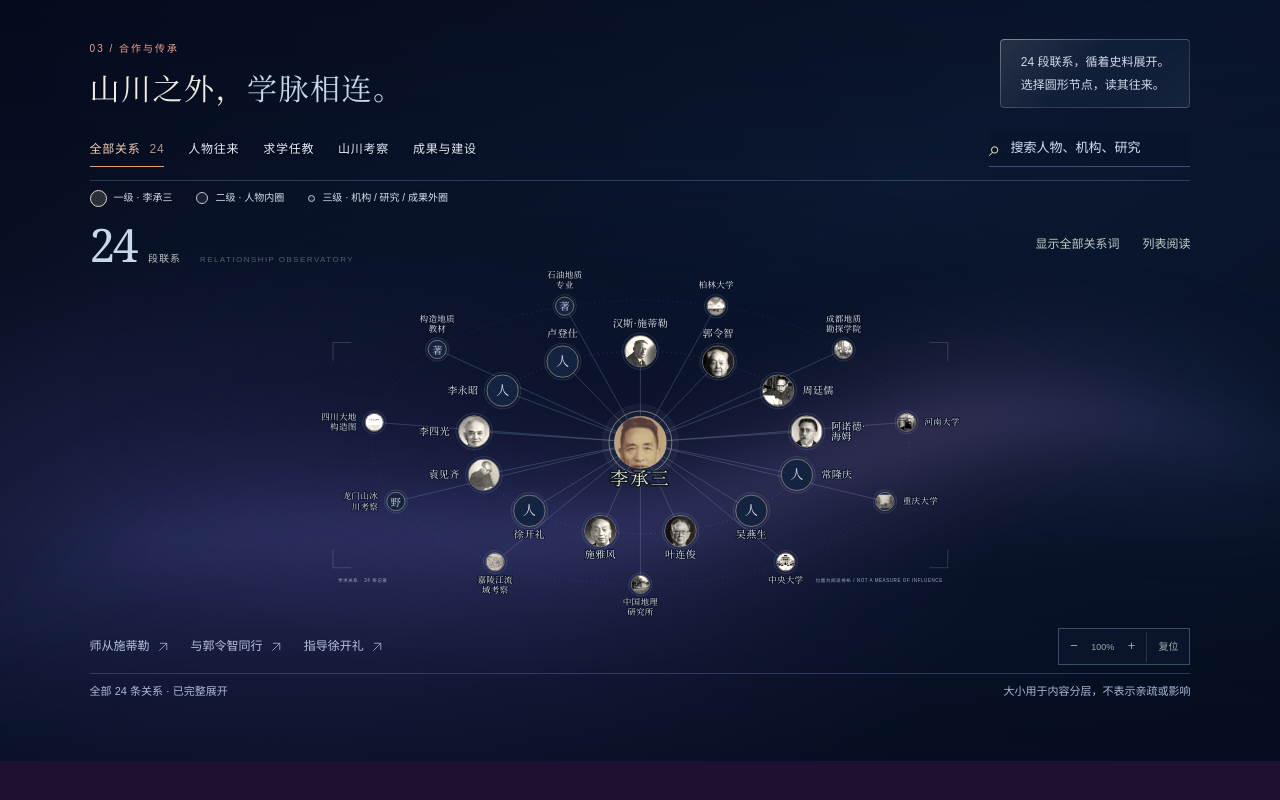
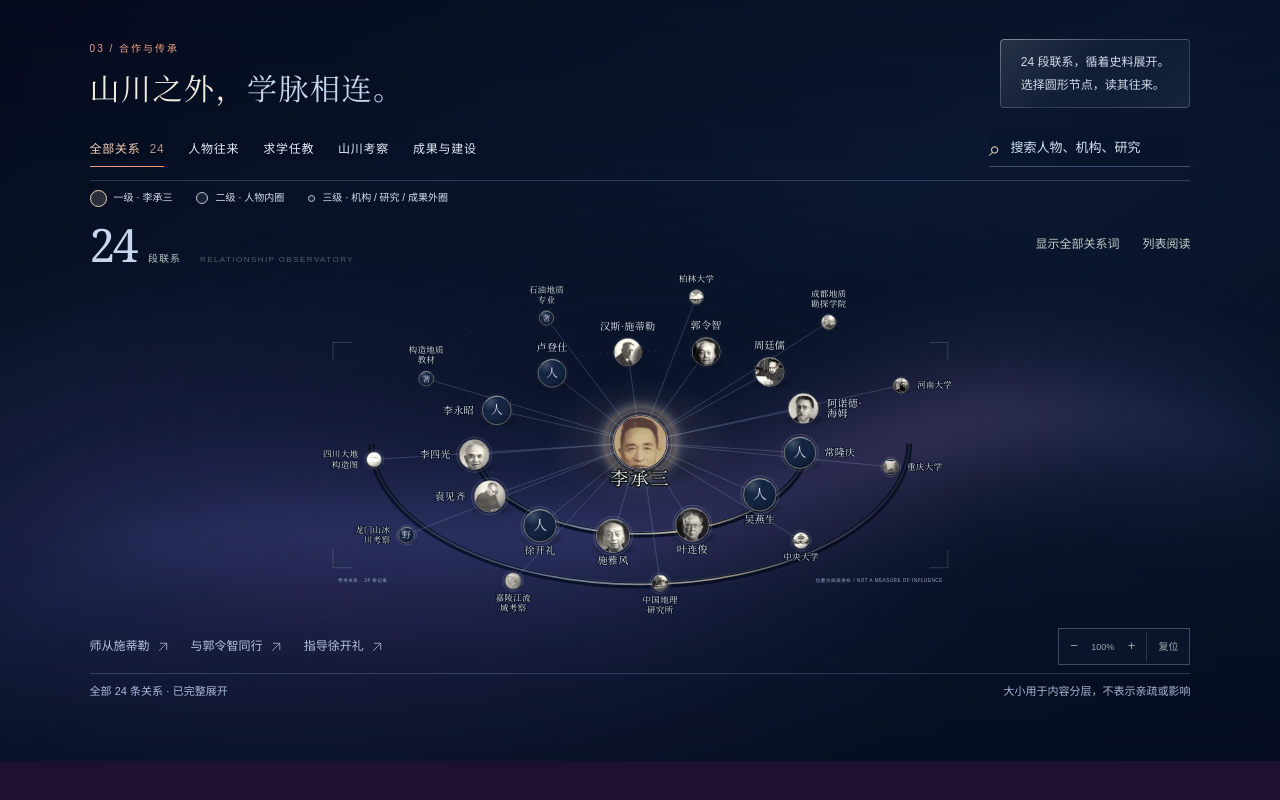
Before and after one commit to Ppzh-Wick/normal, a React (Vite) app in the folder experiments/experiment-2/: page / in a window 1280 px wide. Shown: the part 3731-4531 px from the top of the page. Built offline with nearby package versions, Linux system fonts and the light colour scheme.

Commit message:
Add tilted orbital depth and restrained static sphere lighting to the two-ring atlas

```diff
--- a/experiments/experiment-2/scripts/verify-node-hierarchy.mjs
+++ b/experiments/experiment-2/scripts/verify-node-hierarchy.mjs
@@ -8,14 +8,14 @@ const check=(name,value)=>{assert.ok(value,name);results.push(name);console.log(
 async function state(page){return page.locator('.atlas-atlas').evaluate(atlas=>{
  const svg=atlas.querySelector('svg.atlas-complete-network,svg.atlas-network'),compact=atlas.classList.contains('atlas-has-focus');
  const circle=el=>{const m=el.getScreenCTM(),p=new DOMPoint(+el.getAttribute('cx'),+el.getAttribute('cy')).matrixTransform(m);return{x:p.x,y:p.y,r:+el.getAttribute('r')*Math.hypot(m.a,m.b)};};
- const nodes=[...svg.querySelectorAll('.atlas-node')].map(n=>({id:n.dataset.relationId,tier:+n.dataset.nodeTier,selected:n.getAttribute('aria-pressed')==='true',base:(+n.querySelector('.atlas-node-disc').getAttribute('r')-1)*2,ringError:(()=>{const r=svg.querySelector('[data-tier-ring="'+n.dataset.nodeTier+'"]'),d=n.querySelector('.atlas-node-disc');return r?Math.abs(((+d.getAttribute('cx')-620)/+r.getAttribute('rx'))**2+((+d.getAttribute('cy')-205)/+r.getAttribute('ry'))**2-1):0;})(),disc:circle(n.querySelector('.atlas-node-disc')),names:[...n.querySelectorAll('.atlas-complete-name,.atlas-node-name')].map(t=>{const r=t.getBoundingClientRect();return{x:r.x,y:r.y,w:r.width,h:r.height};}),hit:n.querySelector('.atlas-node-hit').getBoundingClientRect().width}));
+ const nodes=[...svg.querySelectorAll('.atlas-node')].map(n=>({id:n.dataset.relationId,tier:+n.dataset.nodeTier,selected:n.getAttribute('aria-pressed')==='true',depth:n.querySelector('.atlas-node-depth')?.transform.baseVal.consolidate()?.matrix.a||1,base:(+n.querySelector('.atlas-node-disc').getAttribute('r')-1)*2,ringError:(()=>{const r=svg.querySelector('[data-tier-ring="'+n.dataset.nodeTier+'"]'),d=n.querySelector('.atlas-node-disc');if(!r)return 0;const a=-(+r.dataset.orbitAngle||0)*Math.PI/180,dx=+d.getAttribute('cx')-620,dy=+d.getAttribute('cy')-205,x=dx*Math.cos(a)-dy*Math.sin(a),y=dx*Math.sin(a)+dy*Math.cos(a);return Math.abs((x/+r.getAttribute('rx'))**2+(y/+r.getAttribute('ry'))**2-1);})(),disc:circle(n.querySelector('.atlas-node-disc')),names:[...n.querySelectorAll('.atlas-complete-name,.atlas-node-name')].map(t=>{const r=t.getBoundingClientRect();return{x:r.x,y:r.y,w:r.width,h:r.height};}),hit:n.querySelector('.atlas-node-hit').getBoundingClientRect().width}));
  const core=svg.querySelector('.atlas-core-portrait image').getBoundingClientRect();
  const name=svg.querySelector('.atlas-core-name').getBoundingClientRect();
- return {nodes,core:{x:core.x,y:core.y,w:core.width,h:core.height},coreName:{x:name.x,y:name.y,w:name.width,h:name.height},compact,documentWidth:document.documentElement.scrollWidth,width:innerWidth,legend:atlas.querySelector('.atlas-hierarchy-key').getBoundingClientRect().width};
+ return {nodes,unit:Math.hypot(svg.getScreenCTM().a,svg.getScreenCTM().b),orbitAnimations:svg.querySelector('.atlas-orbit-theatre')?.getAnimations({subtree:true}).length||0,core:{x:core.x,y:core.y,w:core.width,h:core.height},coreName:{x:name.x,y:name.y,w:name.width,h:name.height},compact,documentWidth:document.documentElement.scrollWidth,width:innerWidth,legend:atlas.querySelector('.atlas-hierarchy-key').getBoundingClientRect().width};
  });}
 function collides(rect,circle){return Math.hypot(circle.x-Math.max(rect.x,Math.min(circle.x,rect.x+rect.w)),circle.y-Math.max(rect.y,Math.min(circle.y,rect.y+rect.h)))<circle.r-1;}
 async function inspect(page,label,overview=true){
- const s=await state(page);if(overview)check(label+' same-tier nodes share their ring',s.nodes.every(n=>n.ringError<1e-8));check(label+' center is largest',s.nodes.every(n=>s.core.w>n.disc.r*2));
+ const s=await state(page);if(overview){check(label+' same-tier nodes share their ring',s.nodes.every(n=>n.ringError<1e-8));check(label+' final rendered depth and selection size',s.nodes.every(n=>Math.abs(n.disc.r-(n.base/2+1)*n.depth*(n.selected?1.55:1)*s.unit)<.15));check(label+' decorative orbit has no continuous animation',s.orbitAnimations===0);const people=s.nodes.filter(n=>n.tier===2),entities=s.nodes.filter(n=>n.tier===3);if(people.length&&entities.length)check(label+' people remain larger than entities',Math.min(...people.map(n=>n.disc.r))>Math.max(...entities.map(n=>n.disc.r)));}check(label+' center is largest',s.nodes.every(n=>s.core.w>n.disc.r*2));
  for(const n of s.nodes)check(label+' radius '+n.id,n.base===(overview?(n.tier===2?60:34):(n.tier===2?78:44)));
  if(!s.compact){
   const clashes=[];for(const n of s.nodes)for(const r of n.names)for(const other of s.nodes)if(n.id!==other.id&&collides(r,other.disc))clashes.push(n.id+' / '+other.id);
--- /dev/null
+++ b/experiments/experiment-2/src/components/OrbitTheatre.jsx
@@ -0,0 +1,29 @@
+import React from 'react';
+import {RINGS,ORBIT_TILT} from './relationHierarchy.mjs';
+
+// Static SVG lighting, not a simulated solar system or a claim about influence.
+// No canvas, frame loop, pointer tracker or additional animation dependency.
+export function OrbitLightDefs({uid}){
+ return <defs>
+  <radialGradient id={`${uid}-star-light`}><stop stopColor="#f7dfb7" stopOpacity=".22"/><stop offset=".42" stopColor="#e6c69b" stopOpacity=".09"/><stop offset="1" stopColor="#a4badc" stopOpacity="0"/></radialGradient>
+  <radialGradient id={`${uid}-star-corona`}><stop offset=".55" stopColor="#fff1d1" stopOpacity="0"/><stop offset=".73" stopColor="#eed6b0" stopOpacity=".26"/><stop offset=".88" stopColor="#c5d8ef" stopOpacity=".06"/><stop offset="1" stopColor="#c5d8ef" stopOpacity="0"/></radialGradient>
+  <radialGradient id={`${uid}-sphere-light`} cx="28%" cy="20%" r="86%"><stop stopColor="#ffffff" stopOpacity=".2"/><stop offset=".36" stopColor="#ffffff" stopOpacity="0"/><stop offset=".7" stopColor="#071021" stopOpacity=".02"/><stop offset="1" stopColor="#020614" stopOpacity=".35"/></radialGradient>
+  <radialGradient id={`${uid}-planet-shadow`}><stop stopColor="#010510" stopOpacity=".65"/><stop offset="1" stopColor="#010510" stopOpacity="0"/></radialGradient>
+  <linearGradient id={`${uid}-orbit-near`} x1="0%" y1="0%" x2="100%" y2="0%"><stop stopColor="#71829f" stopOpacity=".16"/><stop offset=".35" stopColor="#bccfe5" stopOpacity=".7"/><stop offset=".65" stopColor="#ead7b5" stopOpacity=".82"/><stop offset="1" stopColor="#71829f" stopOpacity=".14"/></linearGradient>
+  <linearGradient id={`${uid}-orbit-far`} x1="0%" y1="0%" x2="100%" y2="0%"><stop stopColor="#8aa2c5" stopOpacity=".22"/><stop offset=".5" stopColor="#718bb4" stopOpacity=".28"/><stop offset="1" stopColor="#8aa2c5" stopOpacity=".18"/></linearGradient>
+ </defs>;
+}
+export const OrbitTheatre=React.memo(function OrbitTheatre({uid,compact}){
+ const rings=RINGS[compact?'compact':'full'];
+ return <g className="atlas-orbit-theatre" aria-hidden="true" pointerEvents="none">
+  <ellipse className="atlas-star-ground" cx="620" cy="257" rx="144" ry="38" fill={`url(#${uid}-planet-shadow)`}/>
+  <ellipse cx="620" cy="205" rx="190" ry="132" fill={`url(#${uid}-star-light)`}/>
+  {[['2',rings.people],['3',rings.other]].map(([tier,{rx,ry}])=><g key={tier} className={`atlas-orbit-plane tier-${tier}`} transform={`rotate(${ORBIT_TILT} 620 205)}`}>
+   <ellipse className="atlas-orbit-measure" data-tier-ring={tier} data-orbit-angle={ORBIT_TILT} cx="620" cy="205" rx={rx} ry={ry}/>
+   <path className="atlas-orbit-back" d={`M${620-rx} 205 A${rx} ${ry} 0 0 1 ${620+rx} 205`} stroke={`url(#${uid}-orbit-far)`}/>
+   <path className="atlas-orbit-front-bed" d={`M${620-rx} 207 A${rx} ${ry} 0 0 0 ${620+rx} 207`}/>
+   <path className="atlas-orbit-front" d={`M${620-rx} 205 A${rx} ${ry} 0 0 0 ${620+rx} 205`} stroke={`url(#${uid}-orbit-near)`}/>
+   <path className="atlas-orbit-front-rim" d={`M${620-rx} 204 A${rx} ${ry-3} 0 0 0 ${620+rx} 204`} stroke={`url(#${uid}-orbit-near)`}/>
+  </g>)}
+ </g>;
+});
--- a/experiments/experiment-2/src/components/RelationshipAtlas.jsx
+++ b/experiments/experiment-2/src/components/RelationshipAtlas.jsx
@@ -1,10 +1,11 @@
 import React, { useMemo, useRef, useState, useId, useEffect } from 'react';
 import './RelationshipAtlas.css';
+import {OrbitTheatre,OrbitLightDefs} from './OrbitTheatre.jsx';
 import { portraitScale, centerPortraitScale, portraitTransform, pairCamera } from './relationFocus.mjs';
 
 const CURATED = ['stille', 'berlin', 'chengdu', 'sichuan-map', 'jialing', 'guo-lingzhi', 'zhou-tingru', 'arnold-heim'];
 const SLOTS = [[480,70],[750,105],[840,255],[740,400],[480,425],[220,400],[120,255],[210,105]];
-import { HIERARCHY, nodeTier, nodeGeometry, radialSlot, overviewNameLayout, overviewCoreNameY, RINGS } from './relationHierarchy.mjs';
+import { HIERARCHY, nodeTier, nodeGeometry, radialSlot, overviewNameLayout, overviewCoreNameY, nodeDepthScale } from './relationHierarchy.mjs';
 const CATEGORY_MARKS = {people:'人',institutions:'校',research:'野',works:'著'};
 const HOME_VIEW = { x:0, y:0, scale:1 };
 
@@ -32,7 +33,7 @@ const SurveyPlate = React.memo(function SurveyPlate({ count }) {
 function layoutEdgeLabels(nodes, compact=false, selectedId=null){
  const centerScale=centerPortraitScale(selectedId),centerRadius=HIERARCHY.overview.center.aura*centerScale;
  const boxes=[{x:620-centerRadius,y:205-centerRadius,w:centerRadius*2,h:centerRadius*2+30}];
- nodes.forEach((n,i)=>{const[x,y]=radialSlot(i,compact,nodes),radius=nodeGeometry(n).halo*portraitScale(selectedId,n.id)+3;boxes.push({x:x-radius,y:y-radius,w:radius*2,h:radius*2});const label=overviewNameLayout(n,i,compact,selectedId===n.id,nodes),w=Math.max(...label.lines.map(l=>l.length))*label.size+10;boxes.push({x:label.anchor==='start'?label.x-5:label.anchor==='end'?label.x-w+5:label.x-w/2,y:label.y-label.size,w,h:label.lines.length*20+5});});
+ nodes.forEach((n,i)=>{const[x,y]=radialSlot(i,compact,nodes),radius=nodeGeometry(n).halo*nodeDepthScale(n,i,compact,nodes)*portraitScale(selectedId,n.id)+3;boxes.push({x:x-radius,y:y-radius,w:radius*2,h:radius*2});const label=overviewNameLayout(n,i,compact,selectedId===n.id,nodes),w=Math.max(...label.lines.map(l=>l.length))*label.size+10;boxes.push({x:label.anchor==='start'?label.x-5:label.anchor==='end'?label.x-w+5:label.x-w/2,y:label.y-label.size,w,h:label.lines.length*20+5});});
  const overlap=(a,b)=>Math.max(0,Math.min(a.x+a.w,b.x+b.w)-Math.max(a.x,b.x))*Math.max(0,Math.min(a.y+a.h,b.y+b.h)-Math.max(a.y,b.y));
  return nodes.map((n,i)=>{const[x,y]=radialSlot(i,compact,nodes),dx=x-620,dy=y-205,len=Math.hypot(dx,dy),w=n.relation.length*14+8;let best=null;
   for(const t of (nodeTier(n)===2?[.57,.43,.7,.33,.8]:[.68,.78,.58,.87,.48,.38]))for(const shift of [-12,12,-24,24,-42,42,-60,60,-84,84,-108,108,0]){const px=620+dx*t-dy/len*shift,py=205+dy*t+dx/len*shift;const box={x:px-w/2,y:py-12,w,h:19};const score=boxes.reduce((s,b)=>s+overlap(box,b),0)*100+Math.abs(shift)*.15+Math.abs(t-(nodeTier(n)===2?.57:.68))*10;if(!best||score<best.score)best={x:px,y:py,anchorX:620+dx*t,anchorY:205+dy*t,shift,box,score};}
@@ -217,25 +218,29 @@ export function RelationshipAtlas({ data, onOpenImage, selectedId, initialSelect
             <svg ref={isOverview?svgRef:undefined} className={`atlas-complete-network ${showLabels?'show-all-labels':''}`} tabIndex="0" onKeyDown={keyGraph} onPointerDown={startDrag} onPointerMove={moveDrag} onPointerUp={endDrag} onPointerCancel={endDrag} onLostPointerCapture={endDrag} viewBox={compact?"140 -155 960 760":"-30 -135 1300 720"} role="group" aria-label={`李承三与全部${overviewNodes.length}条关系，圆形节点和连线，Tab选择节点查看史料`}>
               <SurveyPlate count={overviewNodes.length}/>
               <g className="atlas-arrival"><g className="atlas-camera" transform={`translate(${view.x} ${view.y}) translate(620 205) scale(${view.scale}) translate(-620 -205)`}>
-              <defs><clipPath id={`${uid}-all-portrait`}><circle cx="620" cy="205" r={HIERARCHY.overview.center.radius}/></clipPath>{overviewNodes.map((n,i)=>{const[x,y]=radialSlot(i,compact,overviewNodes);return <clipPath key={n.id} id={`${uid}-all-${n.id}`}><circle cx={x} cy={y} r={nodeGeometry(n).radius}/></clipPath>;})}</defs>
-              <ellipse className="atlas-orbit" cx="620" cy="205" data-tier-ring="3" rx={RINGS[compact?'compact':'full'].other.rx} ry={RINGS[compact?'compact':'full'].other.ry}/><ellipse className="atlas-orbit" cx="620" cy="205" data-tier-ring="2" rx={RINGS[compact?'compact':'full'].people.rx} ry={RINGS[compact?'compact':'full'].people.ry}/>
+              <OrbitLightDefs uid={uid}/><defs><clipPath id={`${uid}-all-portrait`}><circle cx="620" cy="205" r={HIERARCHY.overview.center.radius}/></clipPath>{overviewNodes.map((n,i)=>{const[x,y]=radialSlot(i,compact,overviewNodes);return <clipPath key={n.id} id={`${uid}-all-${n.id}`}><circle cx={x} cy={y} r={nodeGeometry(n).radius}/></clipPath>;})}</defs>
+              <OrbitTheatre uid={uid} compact={compact}/>
               {overviewNodes.map((n,i)=>{const[x,y]=radialSlot(i,compact,overviewNodes);const caption=edgeLabels[i];return <g key={'edge-'+n.id} className={`atlas-radial-link ${active===n.id?'is-active':''} ${active&&active!==n.id?'is-muted':''}`}><path className="atlas-complete-edge" d={`M620 205 L${x} ${y}`}/><path className="atlas-caption-leader" d={Math.abs(caption.shift)>40?`M${caption.anchorX} ${caption.anchorY}L${caption.x} ${caption.y-9}`:undefined}/><text className="atlas-radial-relation" x={caption.x} y={caption.y} aria-hidden="true" textAnchor="middle">{n.relation}</text></g>;})}
-              <g className="atlas-core-portrait" data-node-tier="1" transform={portraitTransform(620,205,centerPortraitScale(selected?.id))}>
+              <g className="atlas-core-portrait atlas-orbit-star" data-node-tier="1" transform={portraitTransform(620,205,centerPortraitScale(selected?.id))}>
+              <circle cx="620" cy="205" r="96" fill={`url(#${uid}-star-corona)`}/><circle className="atlas-star-limb" cx="620" cy="205" r="54"/>
               <circle cx="620" cy="205" r={HIERARCHY.overview.center.aura} className="atlas-core-aura"/><circle cx="620" cy="205" r={HIERARCHY.overview.center.halo} className="atlas-core-ring"/><circle cx="620" cy="205" r={HIERARCHY.overview.center.radius+1} fill="#172657"/>
               {portrait?.path&&<image href={portrait.path} x={620-HIERARCHY.overview.center.radius} y={205-HIERARCHY.overview.center.radius} width={HIERARCHY.overview.center.radius*2} height={HIERARCHY.overview.center.radius*2} clipPath={`url(#${uid}-all-portrait)`} preserveAspectRatio="xMidYMin slice"/>}
               </g>
               <text className="atlas-core-name" x="620" y={overviewCoreNameY(centerPortraitScale(selected?.id))} textAnchor="middle">李承三</text>
-              {overviewNodes.map((n,i)=>{const [x,y]=radialSlot(i,compact,overviewNodes);const media=n.media||data?.media?.[n.id];const geometry=nodeGeometry(n),label=overviewNameLayout(n,i,compact,selected?.id===n.id,overviewNodes);return <g key={n.id} data-node="true" data-relation-id={n.id} data-node-tier={nodeTier(n)} role="button" tabIndex="0" aria-label={`${n.name}，${n.relation}，查看史料`} aria-pressed={selected?.id===n.id} className={`atlas-node atlas-complete-node ${active===n.id?'is-active':''} ${active&&active!==n.id?'is-muted':''} ${selected&&selected.id!==n.id?'is-defocused':''}`} onClick={e=>choose(n,e)} onKeyDown={e=>{if(e.key==='Enter'||e.key===' '){e.preventDefault();e.stopPropagation();choose(n,e);}}} onMouseEnter={()=>setHovered(n.id)} onMouseLeave={()=>setHovered(null)} onFocus={()=>{setHovered(n.id);if(compact){focusRelation(n);onNavigateWithin?.();}}} onBlur={()=>setHovered(null)}>
+              {overviewNodes.map((n,i)=>{const [x,y]=radialSlot(i,compact,overviewNodes);const media=n.media||data?.media?.[n.id];const geometry=nodeGeometry(n),depth=nodeDepthScale(n,i,compact,overviewNodes),label=overviewNameLayout(n,i,compact,selected?.id===n.id,overviewNodes);return <g key={n.id} data-node="true" data-relation-id={n.id} data-node-tier={nodeTier(n)} data-depth-scale={depth.toFixed(4)} data-orbit-side={y<205?'far':'near'} role="button" tabIndex="0" aria-label={`${n.name}，${n.relation}，查看史料`} aria-pressed={selected?.id===n.id} className={`atlas-node atlas-complete-node ${active===n.id?'is-active':''} ${active&&active!==n.id?'is-muted':''} ${selected&&selected.id!==n.id?'is-defocused':''}`} onClick={e=>choose(n,e)} onKeyDown={e=>{if(e.key==='Enter'||e.key===' '){e.preventDefault();e.stopPropagation();choose(n,e);}}} onMouseEnter={()=>setHovered(n.id)} onMouseLeave={()=>setHovered(null)} onFocus={()=>{setHovered(n.id);if(compact){focusRelation(n);onNavigateWithin?.();}}} onBlur={()=>setHovered(null)}>
                 <circle className="atlas-node-hit" cx={x} cy={y} r="32" fill="transparent" pointerEvents="all"/>
                 <g className="atlas-node-portrait" transform={portraitTransform(x,y,portraitScale(selected?.id,n.id))}>
+                <g className="atlas-node-depth" transform={portraitTransform(x,y,depth)}>
+                <ellipse className="atlas-planet-shadow" cx={x+3} cy={y+geometry.radius*.8} rx={geometry.radius*1.45} ry={geometry.radius*.48} fill={`url(#${uid}-planet-shadow)`}/>
                 <circle className="atlas-node-halo" cx={x} cy={y} r={geometry.halo}/><circle className="atlas-node-disc" cx={x} cy={y} r={geometry.radius+1}/>
                 {media?.path?<image href={media.path} x={x-geometry.radius} y={y-geometry.radius} width={geometry.radius*2} height={geometry.radius*2} preserveAspectRatio={media.fit||'xMidYMin slice'} clipPath={`url(#${uid}-all-${n.id})`}/>:<text className="atlas-node-symbol" x={x} y={y+8} textAnchor="middle">{CATEGORY_MARKS[n.category]}</text>}
-                </g>
+                <circle className="atlas-planet-light" cx={x} cy={y} r={geometry.radius} fill={`url(#${uid}-sphere-light)`}/><path className="atlas-planet-limb" d={`M${x-geometry.radius*.76} ${y-geometry.radius*.64} A${geometry.radius} ${geometry.radius} 0 0 1 ${x+geometry.radius*.58} ${y-geometry.radius*.82}`}/>
+                </g></g>
                 {label.lines.map((line,j)=><text key={j} className="atlas-complete-name" x={label.x} y={label.y+j*20} textAnchor={label.anchor}>{line}</text>)}
                 <title>{`${n.name} · ${n.relation}`}</title>
               </g>;})}
               </g></g>
-              {compact&&!list&&(()=>{const index=overviewNodes.findIndex(n=>n.id===selected.id);if(index<0)return null;const[x,y]=radialSlot(index,true,overviewNodes);const px=620+(x-620)*view.scale+view.x,py=205+(y-205)*view.scale+view.y,radius=(nodeGeometry(selected).halo*portraitScale(selected.id,selected.id)+3)*view.scale;return <g key={selected.id} className="atlas-folio-thread" aria-hidden="true" pointerEvents="none"><path pathLength="1" d={`M${px+radius} ${py} H${Math.max(px+radius+15,945)} V205 H980`}/><circle cx={px} cy={py} r={radius}/><text x="972" y="192" textAnchor="end">文字依据 →</text></g>;})()}
+              {compact&&!list&&(()=>{const index=overviewNodes.findIndex(n=>n.id===selected.id);if(index<0)return null;const[x,y]=radialSlot(index,true,overviewNodes);const px=620+(x-620)*view.scale+view.x,py=205+(y-205)*view.scale+view.y,radius=(nodeGeometry(selected).halo*nodeDepthScale(selected,index,true,overviewNodes)*portraitScale(selected.id,selected.id)+3)*view.scale;return <g key={selected.id} className="atlas-folio-thread" aria-hidden="true" pointerEvents="none"><path pathLength="1" d={`M${px+radius} ${py} H${Math.max(px+radius+15,945)} V205 H980`}/><circle cx={px} cy={py} r={radius}/><text x="972" y="192" textAnchor="end">文字依据 →</text></g>;})()}
             </svg>
             <div className="atlas-complete-list" aria-label="全部学术关系列表">{overviewNodes.map(n=><button key={n.id} aria-pressed={selected?.id===n.id} onClick={e=>choose(n,e)}><span><strong>{n.name}</strong><small>{n.relation} · {n.date}</small></span><i aria-hidden="true">↗</i></button>)}</div>
             <div className="atlas-complete-controls"><div className="atlas-curated-entries" aria-label="从三段关系开始读">{[['stille','师从施蒂勒'],['guo-lingzhi','与郭令智同行'],['xu-kaili','指导徐开礼']].map(([id,label])=><button key={id} onClick={e=>choose(nodes.find(n=>n.id===id),e)}>{label}<svg width="12" height="12" viewBox="0 0 16 16" fill="none" aria-hidden="true"><path d="M3 13 13 3M4 3h9v9" stroke="currentColor"/></svg></button>)}</div><div><button aria-label="缩小全部关系图" onClick={()=>zoom(-.15)}>−</button><output>{Math.round(view.scale*100)}%</output><button aria-label="放大全部关系图" onClick={()=>zoom(.15)}>+</button><button aria-label="复位全部关系图" onClick={reset}>复位</button></div></div>
--- a/experiments/experiment-2/src/components/relationHierarchy.mjs
+++ b/experiments/experiment-2/src/components/relationHierarchy.mjs
@@ -10,6 +10,11 @@ export const RINGS=Object.freeze({
  full:{people:{rx:330,ry:180},other:{rx:530,ry:280}},
  compact:{people:{rx:250,ry:190},other:{rx:420,ry:300}}
 });
+export const ORBIT_TILT=-8;
+export function orbitCoordinates(x,y,inverse=false){
+ const a=ORBIT_TILT*Math.PI/180*(inverse?-1:1),dx=x-620,dy=y-205;
+ return[620+dx*Math.cos(a)-dy*Math.sin(a),205+dx*Math.sin(a)+dy*Math.cos(a)];
+}
 export function ringFor(node,compact=false){return RINGS[compact?'compact':'full'][nodeTier(node)===2?'people':'other'];}
 export function radialSlot(i,compact=false,nodes){
  const person=nodes?nodeTier(nodes[i])===2:i<13;
@@ -17,7 +22,11 @@ export function radialSlot(i,compact=false,nodes){
  const slot=nodes?nodes.slice(0,i).filter(n=>(nodeTier(n)===2)===person).length:person?i:i-13;
  const angle=-Math.PI/2+slot*Math.PI*2/Math.max(1,peers.length)+(person?0:Math.PI/Math.max(1,peers.length));
  const ring=RINGS[compact?'compact':'full'][person?'people':'other'];
- return[620+Math.cos(angle)*ring.rx,205+Math.sin(angle)*ring.ry];
+ return orbitCoordinates(620+Math.cos(angle)*ring.rx,205+Math.sin(angle)*ring.ry);
+}
+export function nodeDepthScale(node,index,compact=false,nodes){
+ const[x,y]=radialSlot(index,compact,nodes),[,flatY]=orbitCoordinates(x,y,true),depth=(flatY-205)/ringFor(node,compact).ry;
+ return nodeTier(node)===2?.97+.09*depth:.84+.06*depth;
 }
 export function overviewNameLines(node){
  const label=node.id==='tectonics-textbook'?'构造地质教材':node.name;
@@ -28,7 +37,7 @@ export function overviewNameLines(node){
 }
 export function overviewNameLayout(node,index,compact,selected,nodes){
  const[x,y]=radialSlot(index,compact,nodes),lines=overviewNameLines(node),ring=ringFor(node,compact);
- const halo=nodeGeometry(node).halo*(selected?1.55:1),size=nodeTier(node)===2?20:17;
+ const halo=nodeGeometry(node).halo*nodeDepthScale(node,index,compact,nodes)*(selected?1.55:1),size=nodeTier(node)===2?20:17;
  if(Math.abs(x-620)>ring.rx*.8){const right=x>620;return{x:x+(right?1:-1)*(halo+12),y:y+size*.35-(lines.length-1)*10,anchor:right?'start':'end',lines,size};}
  if(y<205)return{x,y:y-halo-12-(lines.length-1)*20,anchor:'middle',lines,size};
  return{x,y:y+halo+18,anchor:'middle',lines,size};
```
Also changed, not shown: experiments/experiment-2/src/galaxy.css (+19 -0 lines), 2 other files (tests, documents, lock files or other folders).
